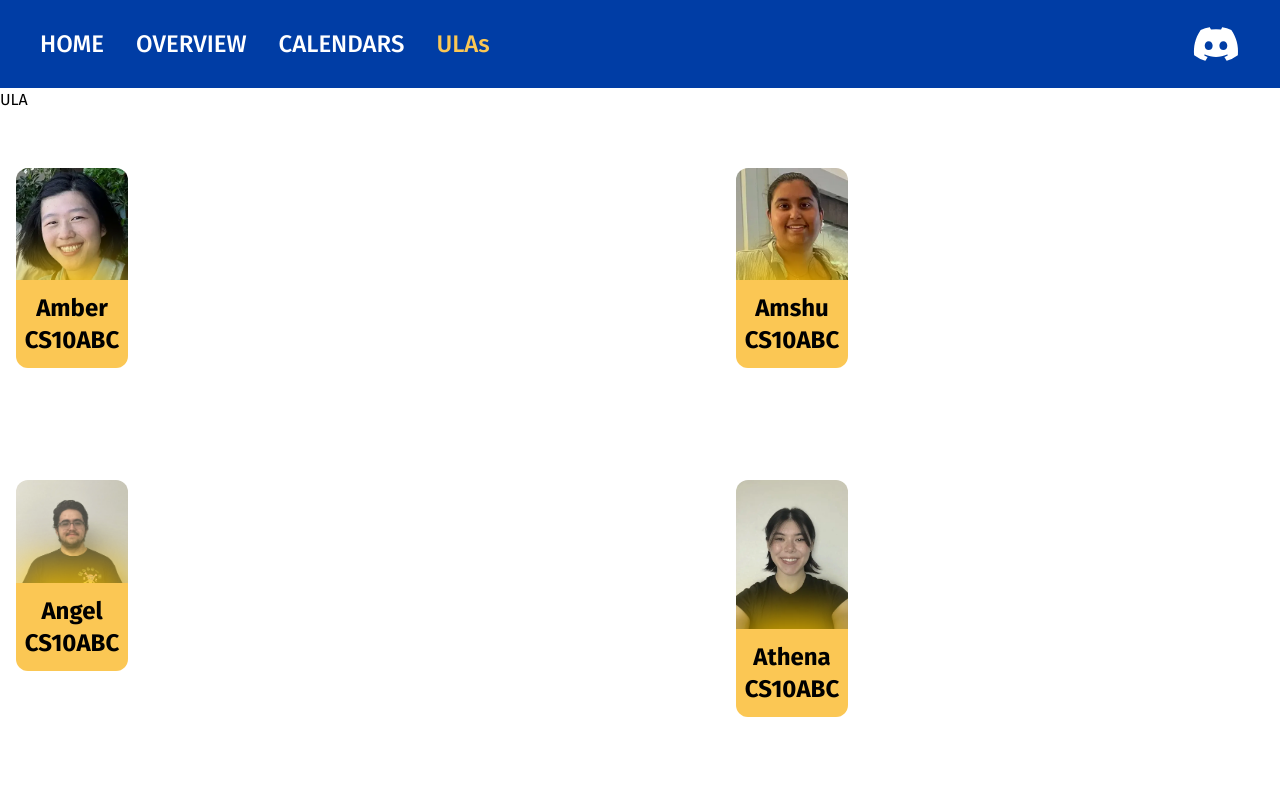
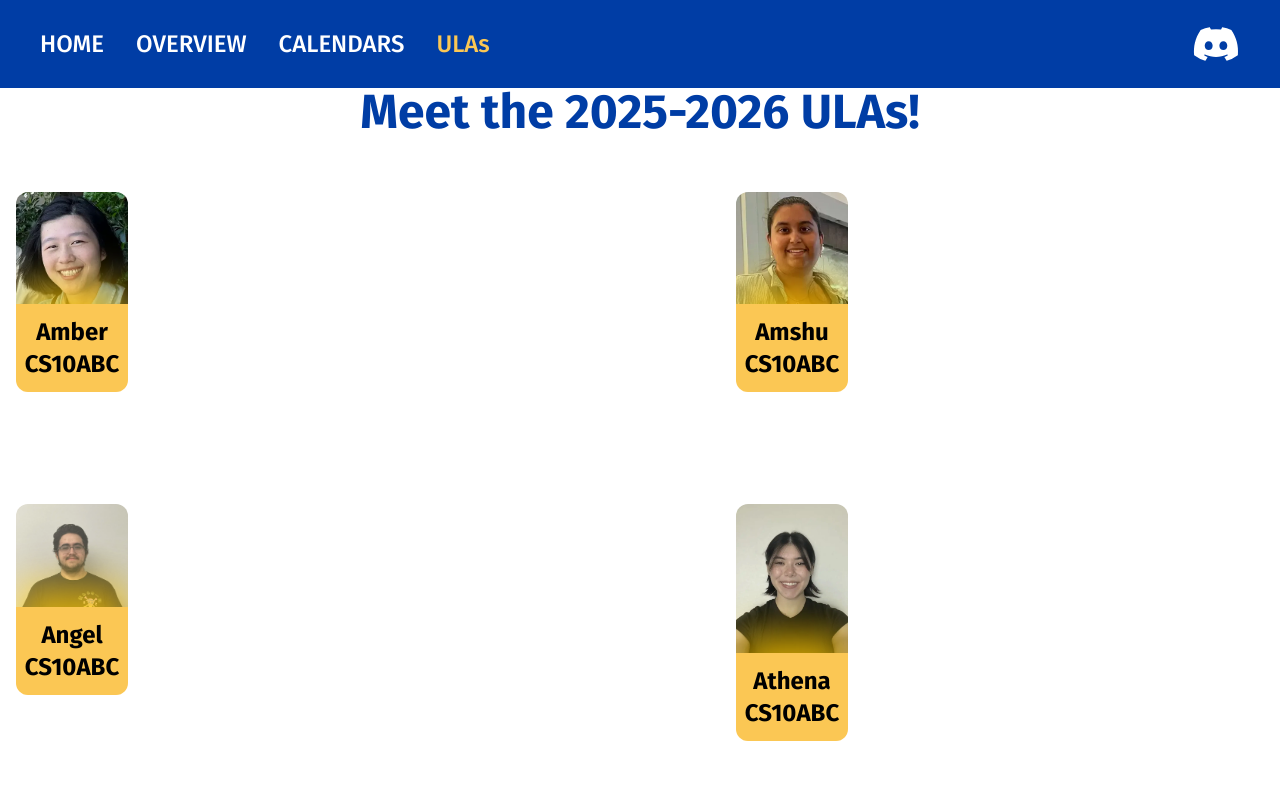
Before and after one commit to acm-ucr/cse-ula, a Next.js app: page /ula in a window 1280 px wide. Shown: the top 800 px of the page. Built offline with nearby package versions, Linux system fonts and the light colour scheme.

Commit message:
added header

```diff
--- a/src/app/ula/page.tsx
+++ b/src/app/ula/page.tsx
@@ -1,8 +1,9 @@
 import ULAs from "@/components/ula/OurULAS";
+import Header from "@/components/Header";
 const ULA = () => {
   return (
     <div>
-      ULA
+      <Header text="Meet the 2025-2026 ULAs!"/>
       <ULAs />
     </div>
   );
```
